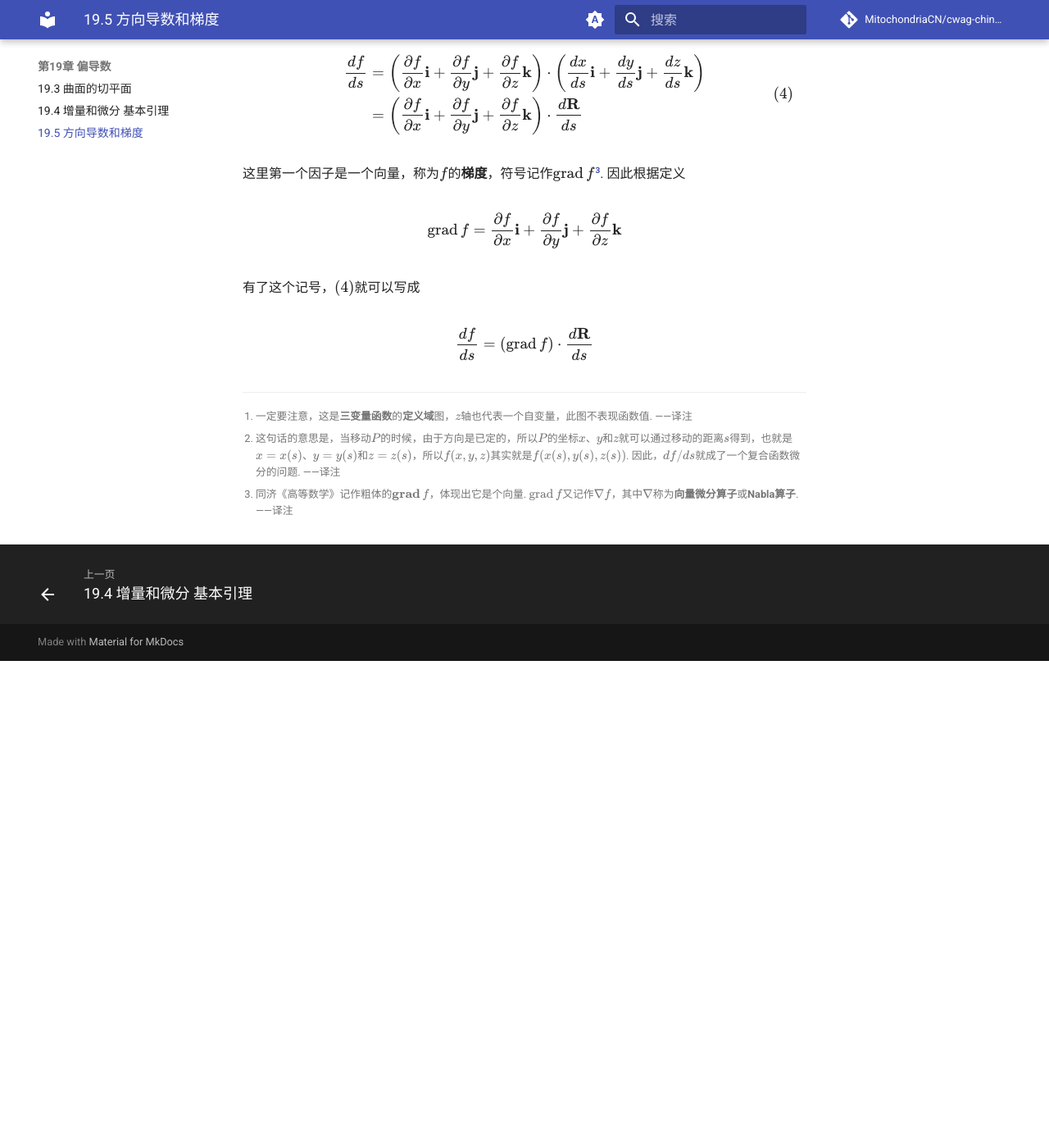
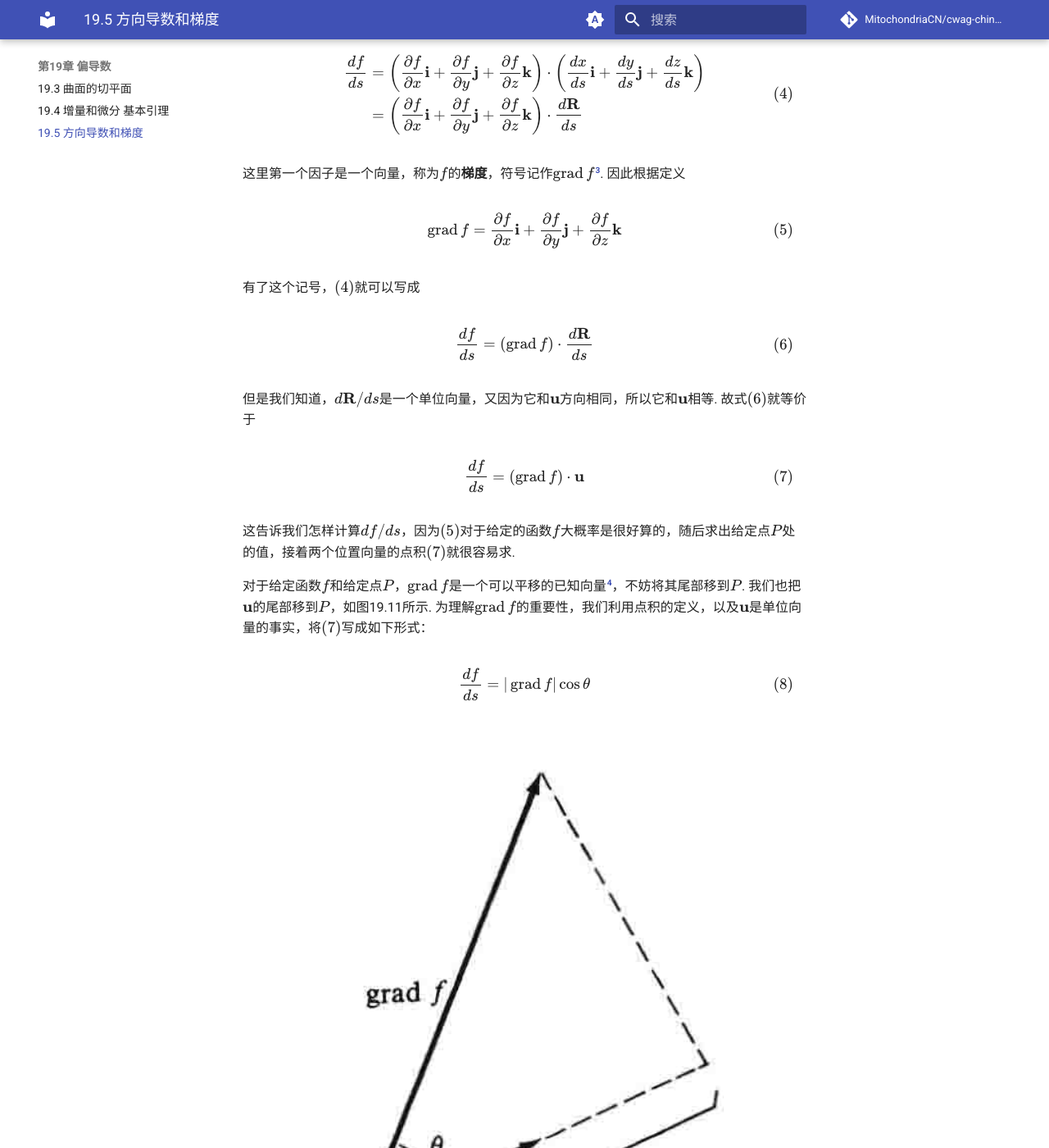
Before and after one commit to MitochondriaCN/cwag-chinese, an MkDocs documentation site: the page built from docs/19/5.md, in a window 1280 px wide and 1400 px high, scrolled down 1996 px. Shown: the whole window at 82% size. Built offline with MkDocs 1.6.1 and Material for MkDocs 9.7.7, drawn with Linux system fonts in a browser that asks for light colours; comment, search, counter and statistics services are not loaded; before the commit the page ends 2802 px from its top, so only the background shows below that; some of the changed text lies outside the part shown.

Commit message:
feat: 19.5部分

```diff
--- a/docs/19/5.md
+++ b/docs/19/5.md
@@ -37,14 +37,39 @@ $$
 
 这里第一个因子是一个向量，称为$f$的**梯度**，符号记作$\grad f$[^3]. 因此根据定义
 
-$$\grad f=\frac{\partial f}{\partial x}\mathbf{i}+\frac{\partial f}{\partial y}\mathbf{j}+\frac{\partial f}{\partial z}\mathbf{k}$$
+$$\grad f=\frac{\partial f}{\partial x}\mathbf{i}+\frac{\partial f}{\partial y}\mathbf{j}+\frac{\partial f}{\partial z}\mathbf{k} \tag{5}$$
 
 有了这个记号，$(4)$就可以写成
 
-$$\frac{df}{ds}=(\grad f) \cdot \frac{d\mathbf{R}}{ds}$$
+$$\frac{df}{ds}=(\grad f) \cdot \frac{d\mathbf{R}}{ds} \tag{6}$$
+
+但是我们知道，$d\mathbf{R}/ds$是一个单位向量，又因为它和$\mathbf{u}$方向相同，所以它和$\mathbf{u}$相等. 故式$(6)$就等价于
+
+$$\frac{df}{ds}=(\grad f)\cdot \mathbf{u} \tag{7}$$
+
+这告诉我们怎样计算$df/ds$，因为$(5)$对于给定的函数$f$大概率是很好算的，随后求出给定点$P$处的值，接着两个位置向量的点积$(7)$就很容易求.
+
+对于给定函数$f$和给定点$P$，$\grad f$是一个可以平移的已知向量[^4]，不妨将其尾部移到$P$. 我们也把$\mathbf{u}$的尾部移到$P$，如图19.11所示. 为理解$\grad f$的重要性，我们利用点积的定义，以及$\mathbf{u}$是单位向量的事实，将$(7)$写成如下形式：
+
+$$\frac{df}{ds}=|\grad f|\cos \theta \tag{8}$$
+
+![图19.11](19.11.png)
+
+其中$\theta$是$\grad f$和$\mathbf{u}$之间的夹角. 由于$\mathbf{u}$的方向可以根据我们的需要来选择，从$(8)$立即可得梯度的第一个基本性质：
+
+!!! info "性质1"
+    任意给定方向的方向导数$df/ds$就是$\grad f$在那个方向上的标量投影（如图19.11）.
+
+从这个意义上说，单个向量$\grad f$本身包含了函数$f$在点$P$处沿所有可能方向的方向导数信息. [^5]
+
+
 
 [^1]: 一定要注意，这是**三变量函数**的**定义域**图，$z$轴也代表一个自变量，此图不表现函数值. ——译注
 
 [^2]: 这句话的意思是，当移动$P$的时候，由于方向是已定的，所以$P$的坐标$x$、$y$和$z$就可以通过移动的距离$s$得到，也就是$x=x(s)$、$y=y(s)$和$z=z(s)$，所以$f(x,y,z)$其实就是$f(x(s),y(s),z(s))$. 因此，$df/ds$就成了一个复合函数微分的问题. ——译注
 
 [^3]: 同济《高等数学》记作粗体的$\operatorname{\mathbf{grad}} f$，体现出它是个向量. $\grad f$又记作$\nabla f$，其中$\nabla$称为**向量微分算子**或**Nabla算子**. ——译注
+
+[^4]: ... a fixed vector which can be placed ... ——译注
+
+[^5]: 这句话的意思是，有了$\grad f$就**足以算出**$f$在$P$点处所有方向的方向导数. ——译注
```
Also changed, not shown: docs/19/19.11.png (added).
